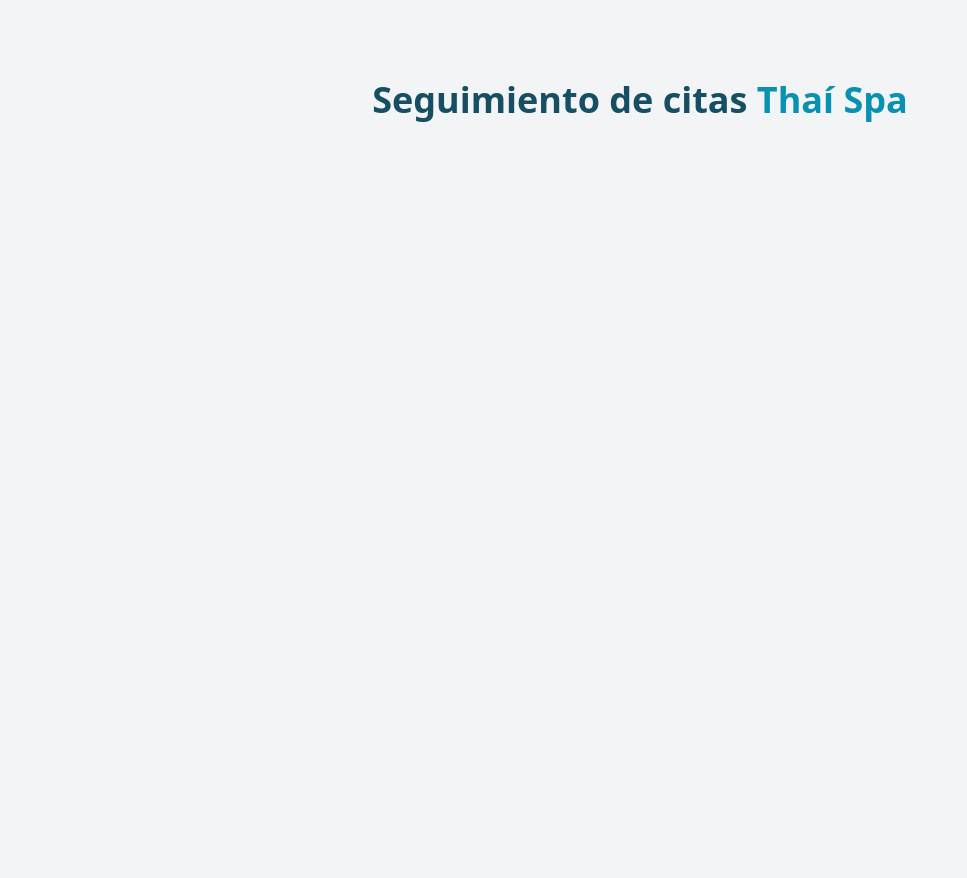
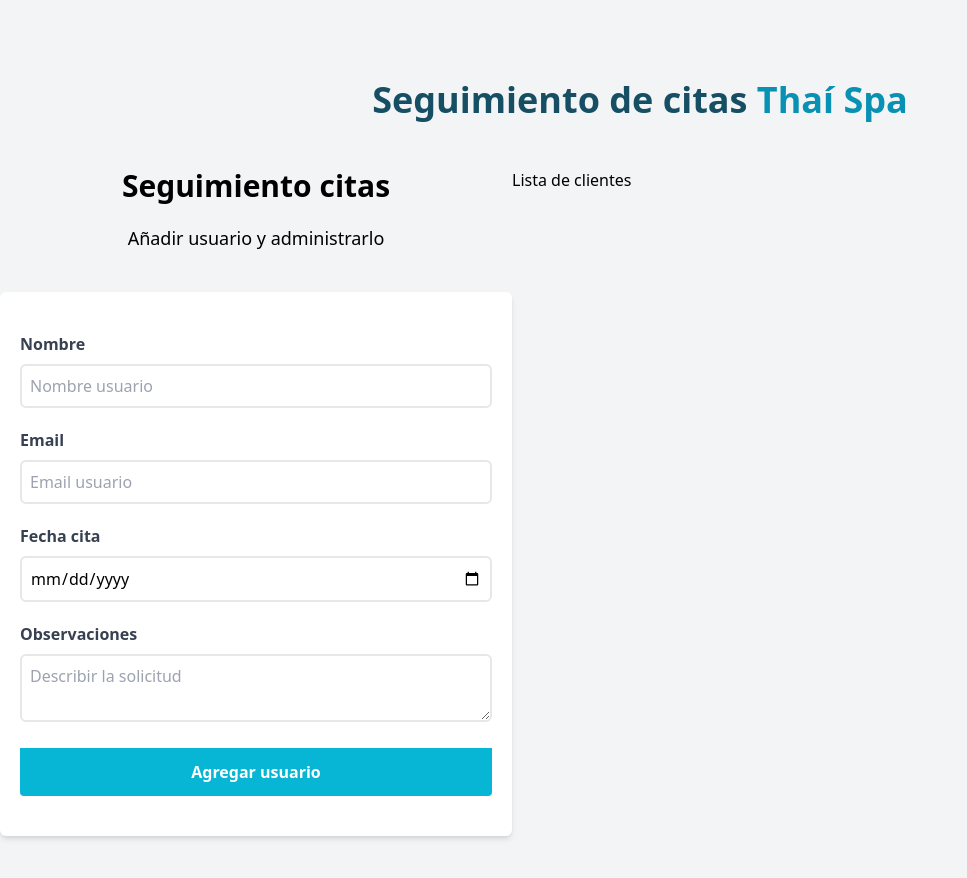
Before and after one commit to lkguevara/administrador-citas, a React (Vite) app: page / in a window 1280 px wide. Shown: the whole page, without its empty margins (0-967 px from the left). Built offline with nearby package versions, Linux system fonts and the light colour scheme.

Commit message:
creando componente de formulario para agregar usuario

```diff
--- a/src/App.jsx
+++ b/src/App.jsx
@@ -7,8 +7,12 @@
   return (
     <div className="container mx-auto mt-20">
       <Header />
-      <Formulario />
-      <ListadoClientes />
+
+      <div className="mt-12 md:flex">
+          <Formulario />
+          <ListadoClientes />
+      </div>
+
     </div>
   )
 }
--- a/src/components/Formulario.jsx
+++ b/src/components/Formulario.jsx
@@ -2,7 +2,65 @@
 
 const Formulario = () => {
   return (
-    <h2></h2>
+    <div className="md:w-1/2 lg:w-2/5">
+
+      <h2 className= "font-black text-3xl text-center">
+        Seguimiento citas
+      </h2>
+
+      <p className= "text-lg mt-5 text-center mb-10">
+        Añadir usuario y {''}
+        <span>administrarlo</span>
+      </p>
+
+      <form className="bg-white shadow-md rounded-md py-10 px-5">
+
+        <div className="mb-5">
+          <label htmlFor='usuario' className="block text-gray-700 font-bold">Nombre</label>
+          <input
+            id="usuario"
+            type="text"
+            placeholder='Nombre usuario'
+            className="border-2 w-full p-2 mt-2 placeholder-gray-400 rounded-md"
+          />
+        </div>
+
+        <div className="mb-5">
+          <label htmlFor='email' className="block text-gray-700 font-bold">Email</label>
+          <input
+            id="email"
+            type="email"
+            placeholder='Email usuario'
+            className="border-2 w-full p-2 mt-2 placeholder-gray-400 rounded-md"
+          />
+        </div>
+
+        <div className="mb-5">
+          <label htmlFor='number' className="block text-gray-700 font-bold">Fecha cita</label>
+          <input
+            id="number"
+            type="date"
+            className="border-2 w-full p-2 mt-2 placeholder-gray-400 rounded-md"
+          />
+        </div>
+
+        <div className="mb-5">
+          <label htmlFor='observ' className="block text-gray-700 font-bold">Observaciones</label>
+          <textarea
+            id="sintomas"
+            className="border-2 w-full p-2 mt-2 placeholder-gray-400 rounded-md"
+            placeholder='Describir la solicitud'
+          />
+        </div>
+
+        <input
+          type="submit"
+          className = "bg-cyan-500 w-full p-3 text-white font-bold rounded-b hover:bg-cyan-700 cursor-pointer transition-all"
+          value = "Agregar usuario"
+        />
+
+      </form>
+    </div>
   )
 }
 
--- a/src/components/ListadoClientes.jsx
+++ b/src/components/ListadoClientes.jsx
@@ -2,7 +2,9 @@
 
 const ListadoClientes = () => {
   return (
-    <h2></h2>
+    <div className="w-1/2 lg:w-3/5">
+      <h2>Lista de clientes</h2>
+    </div>
   )
 }
 
```
